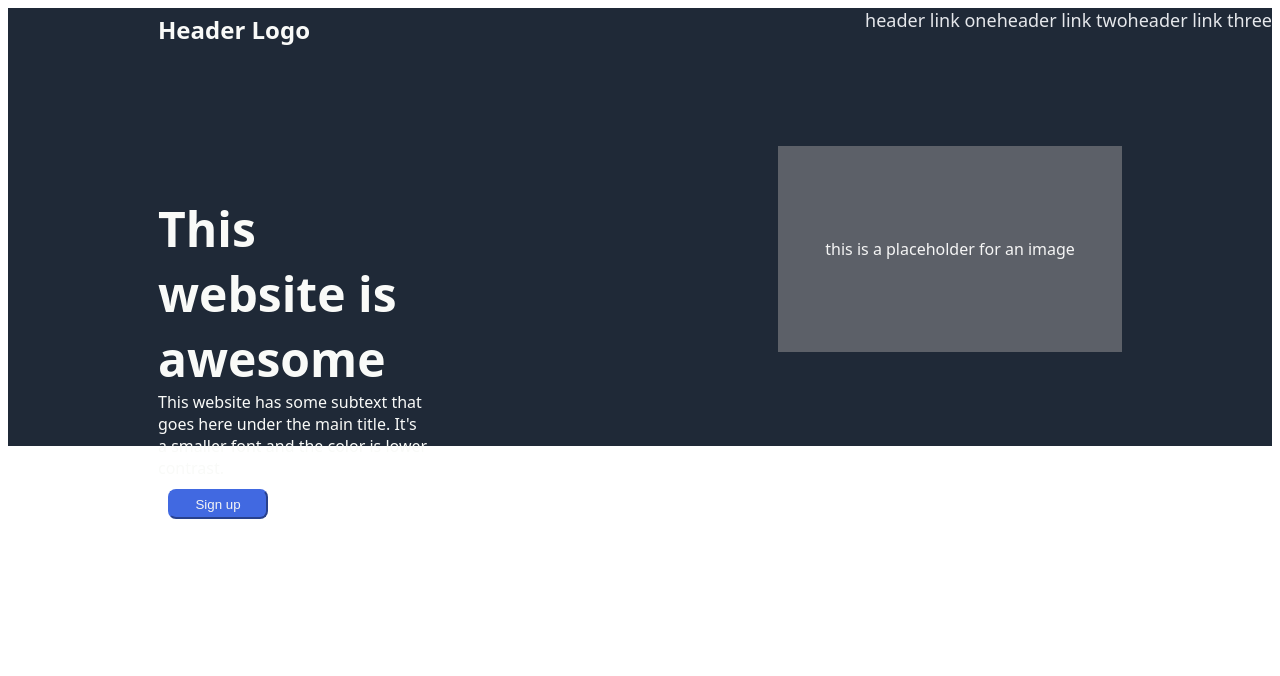
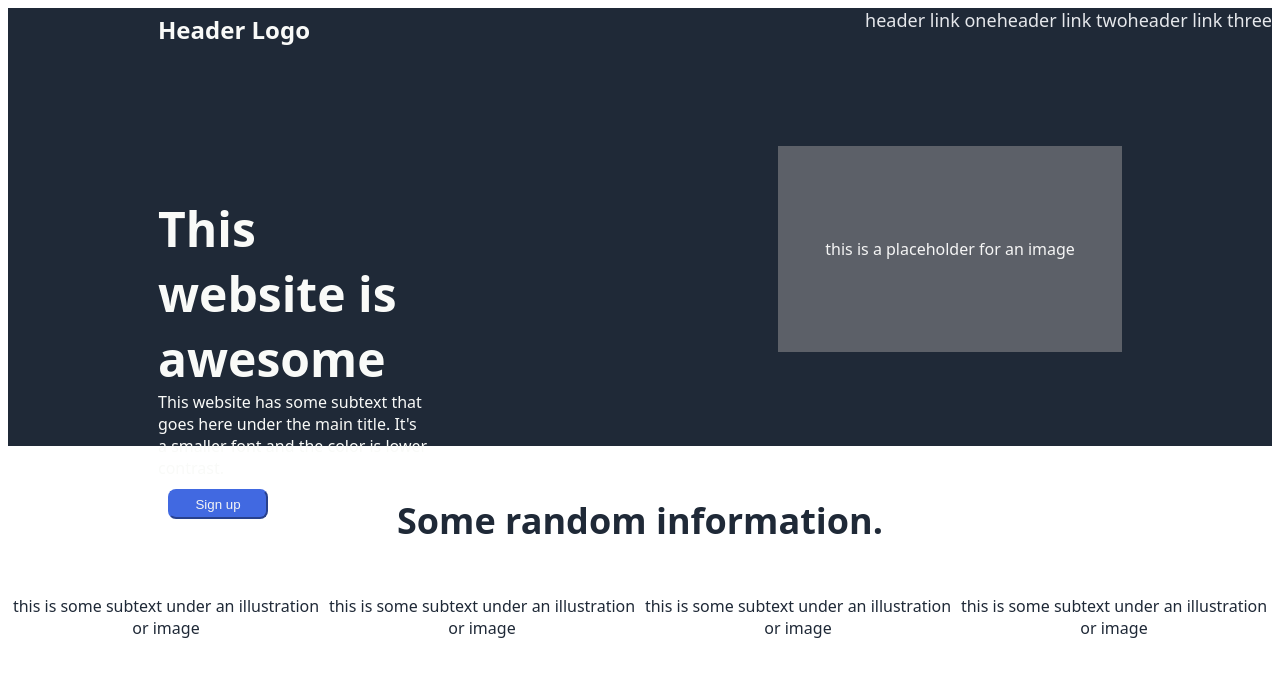
Before and after one commit to chaisquared/landing-page, a plain HTML site: page index.html in a window 1280 px wide. Drawn offline with Linux system fonts and the light colour scheme.

Commit message:
added next section of page but need to come back to boxes once figured out

```diff
--- a/index.html
+++ b/index.html
@@ -25,5 +25,14 @@
                  <div class="imageplaceholder">this is a placeholder for an image</div>
             </div>
         </div>
+        <div class="body">
+            <div class="subtitle">Some random information.</div>
+            <div class="containerfour">
+                <div class="infotext">this is some subtext under an illustration or image</div>
+                <div class="infotext">this is some subtext under an illustration or image</div>
+                <div class="infotext">this is some subtext under an illustration or image</div>
+                <div class="infotext">this is some subtext under an illustration or image</div>
+            </div>
+        </div>
     </body>
 </html>
--- a/style.css
+++ b/style.css
@@ -72,3 +72,23 @@
    border-color: royalblue;
    margin: 10px;
 }
+
+.subtitle {
+    text-align: center;
+    color: #1F2937;
+    font-size: 36px;
+    font-family: system-ui, -apple-system, BlinkMacSystemFont, 'Segoe UI', Roboto, Oxygen, Ubuntu, Cantarell, 'Open Sans', 'Helvetica Neue', sans-serif;
+    font-weight: bold;
+    margin: 50px;
+}
+
+.infotext {
+    text-align: center;
+    color: #1F2937;
+    font-family: system-ui, -apple-system, BlinkMacSystemFont, 'Segoe UI', Roboto, Oxygen, Ubuntu, Cantarell, 'Open Sans', 'Helvetica Neue', sans-serif;
+}
+
+.containerfour {
+    display: flex;
+    flex-direction: row;
+}
```
